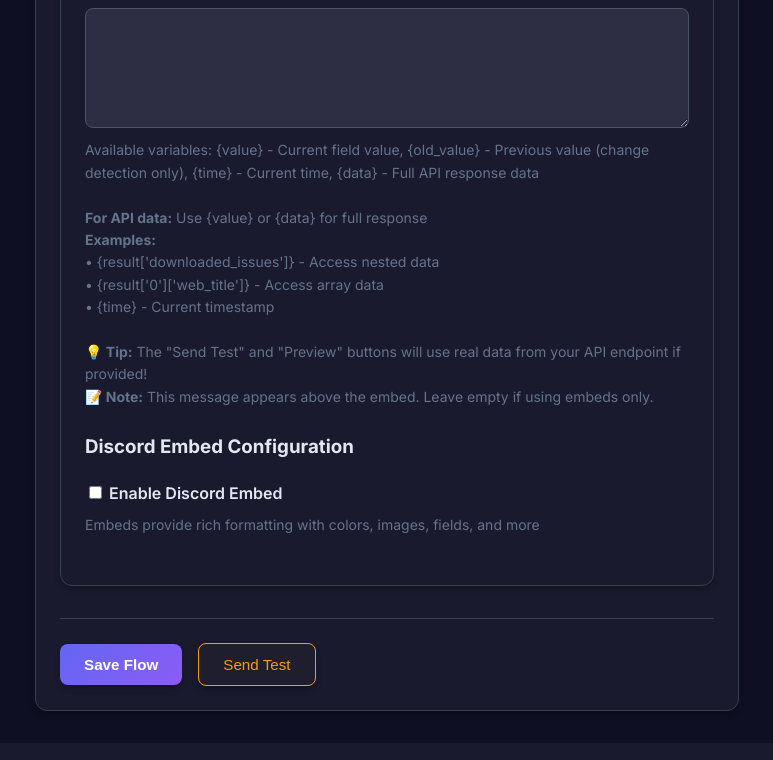
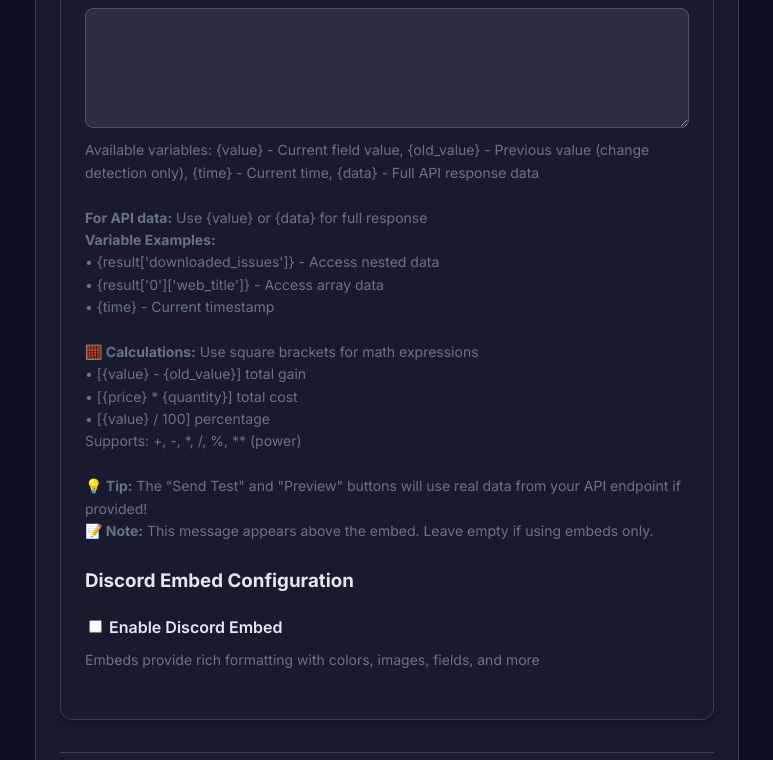
Before and after one commit to Leemotheyer/turtifications, a Flask app: page /builder in a window 1280 px wide. Shown: the part 2235-2995 px from the top of the page, without its empty margins (37-810 px from the left). Before the commit the page ends 2953 px from the top, so only its background shows below. Run offline with Flask 3, Linux system fonts and the light colour scheme; some libraries are stand-ins or nearby versions.

Commit message:
Update template help text with calculation and variable usage examples
Co-authored-by: mephilip <mephilip@hotmail.co.uk>

```diff
--- a/templates/builder.html
+++ b/templates/builder.html
@@ -235,13 +235,23 @@
                                 <br><br>
                                 <strong>For API data:</strong> Use {value} or {data} for full response
                                 <br>
-                                <strong>Examples:</strong>
+                                <strong>Variable Examples:</strong>
                                 <br>
                                 • {result['downloaded_issues']} - Access nested data
                                 <br>
                                 • {result['0']['web_title']} - Access array data
                                 <br>
                                 • {time} - Current timestamp
+                                <br><br>
+                                <strong>🧮 Calculations:</strong> Use square brackets for math expressions
+                                <br>
+                                • [{value} - {old_value}] total gain
+                                <br>
+                                • [{price} * {quantity}] total cost
+                                <br>
+                                • [{value} / 100] percentage
+                                <br>
+                                Supports: +, -, *, /, %, ** (power)
                                 <br><br>
                                 <strong>💡 Tip:</strong> The "Send Test" and "Preview" buttons will use real data from your API endpoint if provided!
                                 <br>
@@ -270,7 +280,7 @@
                                 <label for="embed_description">Embed Description:</label>
                                 <textarea id="embed_description" name="embed_description" rows="3"
                                           placeholder="Main message content">{{ editing_flow.embed_config.description if editing_flow and editing_flow.embed_config else '' }}</textarea>
-                                <small>Supports the same variables as message template</small>
+                                <small>Supports the same variables and calculations as message template</small>
                             </div>
 
                             <div class="form-group">
@@ -350,7 +360,7 @@
                                 <small>Large image at the bottom of the embed</small>
                             </div>
 
-                            <small>💡 <strong>Tip:</strong> Use the embed title, description, and other fields above to create rich notifications. Template variables like {time}, {value}, and {data} work in all embed fields!</small>
+                            <small>💡 <strong>Tip:</strong> Use the embed title, description, and other fields above to create rich notifications. Template variables like {time}, {value}, and {data} work in all embed fields! Calculations like [{value} - {old_value}] also work!</small>
                         </div>
                     </section>
 
--- a/templates/configure.html
+++ b/templates/configure.html
@@ -48,7 +48,7 @@
                 {% endfor %}
             </div>
             <button type="button" id="add-variable">+ Add Variable</button>
-            <small>You can use these variables message templates as <code>{var:your_variable_name}</code></small>
+            <small>You can use these variables in message templates as <code>{var:your_variable_name}</code> or in calculations like <code>[{var:bonus} + {value}]</code></small>
 
             <h3>System Settings</h3>
             <div class="form-group">
```
